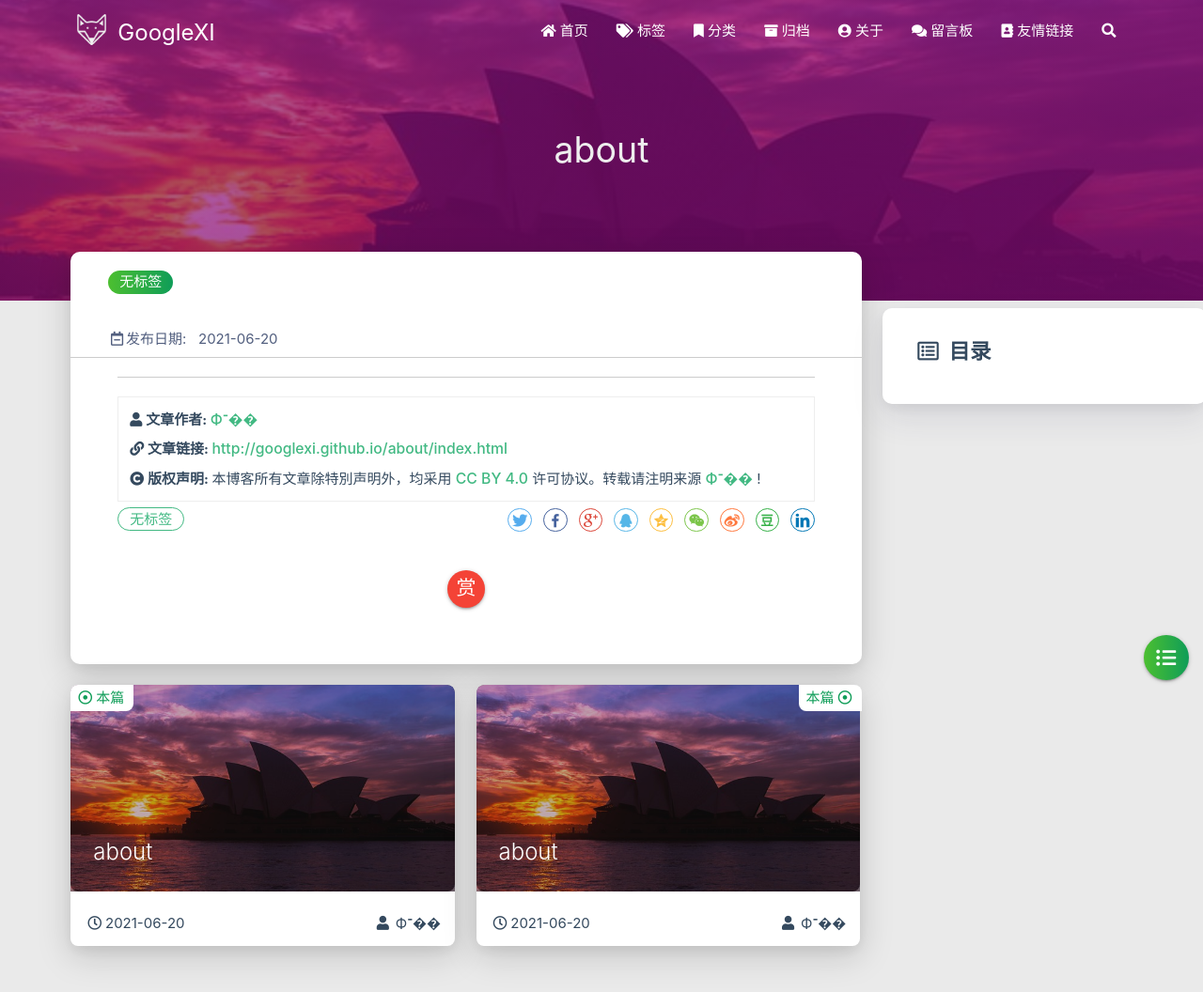
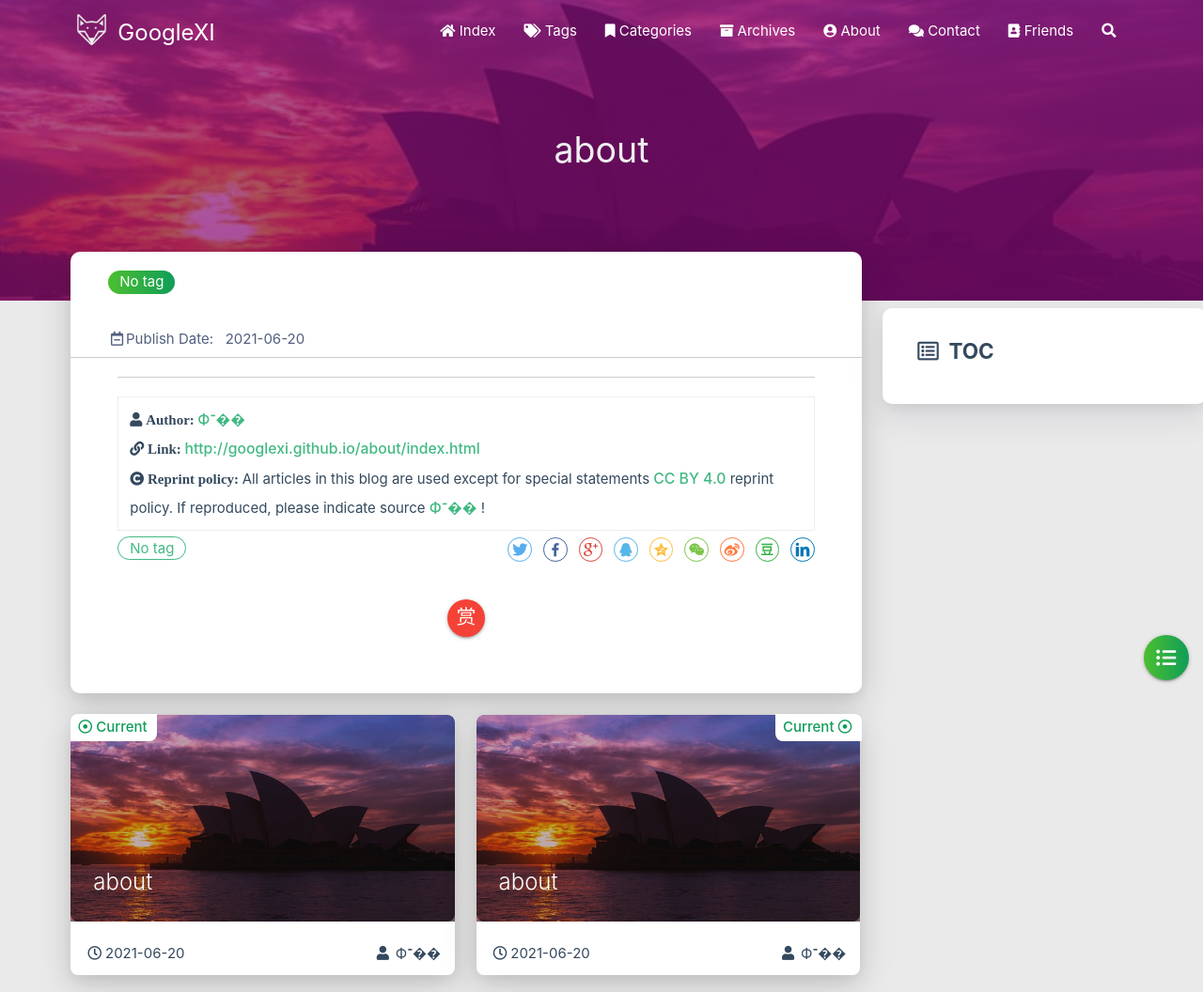
Before and after one commit to GoogleXI/GoogleXI.GitHub.io, a plain HTML site: page about/index.html in a window 1280 px wide. Shown: the top 1056 px of the page at 94% size. Drawn offline with Linux system fonts and the light colour scheme; some packages are replaced by stand-ins of ours; no server answers; a script that the page names is missing.

Commit message:
Site updated: 2021-06-20 12:31:19

```diff
--- a/about/index.html
+++ b/about/index.html
@@ -1,10 +1,10 @@
 <!DOCTYPE HTML>
-<html lang="zh-CN">
+<html lang="zh_CN">
 
 
 <head>
     <meta charset="utf-8">
-    <meta name="keywords" content="关于, HACKE">
+    <meta name="keywords" content="About, HACKE">
     <meta name="description" content="רע�ڼ����������������֪ʶ">
     <meta http-equiv="X-UA-Compatible" content="IE=edge">
     <meta name="viewport" content="width=device-width, initial-scale=1.0, user-scalable=no">
@@ -16,7 +16,7 @@
     <!-- Global site tag (gtag.js) - Google Analytics -->
 
 
-    <title>关于 | GoogleXI</title>
+    <title>About | GoogleXI</title>
     <link rel="icon" type="image/png" href="/favicon.png">
 
     <link rel="stylesheet" type="text/css" href="/libs/awesome/css/all.css">
@@ -57,7 +57,7 @@
 
       <i class="fas fa-home" style="zoom: 0.6;"></i>
 
-      <span>首页</span>
+      <span>Index</span>
     </a>
 
   </li>
@@ -68,7 +68,7 @@
 
       <i class="fas fa-tags" style="zoom: 0.6;"></i>
 
-      <span>标签</span>
+      <span>Tags</span>
     </a>
 
   </li>
@@ -79,7 +79,7 @@
 
       <i class="fas fa-bookmark" style="zoom: 0.6;"></i>
 
-      <span>分类</span>
+      <span>Categories</span>
     </a>
 
   </li>
@@ -90,7 +90,7 @@
 
       <i class="fas fa-archive" style="zoom: 0.6;"></i>
 
-      <span>归档</span>
+      <span>Archives</span>
     </a>
 
   </li>
@@ -101,7 +101,7 @@
 
       <i class="fas fa-user-circle" style="zoom: 0.6;"></i>
 
-      <span>关于</span>
+      <span>About</span>
     </a>
 
   </li>
@@ -112,7 +112,7 @@
 
       <i class="fas fa-comments" style="zoom: 0.6;"></i>
 
-      <span>留言板</span>
+      <span>Contact</span>
     </a>
 
   </li>
@@ -123,14 +123,14 @@
 
       <i class="fas fa-address-book" style="zoom: 0.6;"></i>
 
-      <span>友情链接</span>
+      <span>Friends</span>
     </a>
 
   </li>
 
   <li>
     <a href="#searchModal" class="modal-trigger waves-effect waves-light">
-      <i id="searchIcon" class="fas fa-search" title="搜索" style="zoom: 0.85;"></i>
+      <i id="searchIcon" class="fas fa-search" title="Search" style="zoom: 0.85;"></i>
     </a>
   </li>
 </ul>
@@ -160,7 +160,7 @@
 
 			    <i class="fa-fw fas fa-home"></i>
 
-			首页
+			Index
 		</a>
 
         </li>
@@ -171,7 +171,7 @@
 
 			    <i class="fa-fw fas fa-tags"></i>
 
-			标签
+			Tags
 		</a>
 
         </li>
@@ -182,7 +182,7 @@
 
 			    <i class="fa-fw fas fa-bookmark"></i>
 
-			分类
+			Categories
 		</a>
 
         </li>
@@ -193,7 +193,7 @@
 
 			    <i class="fa-fw fas fa-archive"></i>
 
-			归档
+			Archives
 		</a>
 
         </li>
@@ -204,7 +204,7 @@
 
 			    <i class="fa-fw fas fa-user-circle"></i>
 
-			关于
+			About
 		</a>
 
         </li>
@@ -215,7 +215,7 @@
 
 			    <i class="fa-fw fas fa-comments"></i>
 
-			留言板
+			Contact
 		</a>
 
         </li>
@@ -226,7 +226,7 @@
 
 			    <i class="fa-fw fas fa-address-book"></i>
 
-			友情链接
+			Friends
 		</a>
 
         </li>
@@ -430,7 +430,7 @@
                 <div class="col s7">
 
                           <div class="article-tag">
-                            <span class="chip bg-color">无标签</span>
+                            <span class="chip bg-color">No tag</span>
                           </div>
 
                 </div>
@@ -442,7 +442,7 @@
             <div class="post-info">
 
                 <div class="post-date info-break-policy">
-                    <i class="far fa-calendar-minus fa-fw"></i>发布日期:&nbsp;&nbsp;
+                    <i class="far fa-calendar-minus fa-fw"></i>Publish Date:&nbsp;&nbsp;
                     2021-06-20
                 </div>
 
@@ -476,7 +476,7 @@
             <div class="reprint__author">
                 <span class="reprint-meta" style="font-weight: bold;">
                     <i class="fas fa-user">
-                        文章作者:
+                        Author:
                     </i>
                 </span>
                 <span class="reprint-info">
@@ -486,7 +486,7 @@
             <div class="reprint__type">
                 <span class="reprint-meta" style="font-weight: bold;">
                     <i class="fas fa-link">
-                        文章链接:
+                        Link:
                     </i>
                 </span>
                 <span class="reprint-info">
@@ -496,13 +496,13 @@
             <div class="reprint__notice">
                 <span class="reprint-meta" style="font-weight: bold;">
                     <i class="fas fa-copyright">
-                        版权声明:
+                        Reprint policy:
                     </i>
                 </span>
                 <span class="reprint-info">
-                    本博客所有文章除特別声明外，均采用
+                    All articles in this blog are used except for special statements
                     <a href="https://creativecommons.org/licenses/by/4.0/deed.zh" rel="external nofollow noreferrer" target="_blank">CC BY 4.0</a>
-                    许可协议。转载请注明来源
+                    reprint policy. If reproduced, please indicate source
                     <a href="/about" target="_blank">Ф־��</a>
                     !
                 </span>
@@ -512,7 +512,7 @@
 
     <script async defer>
       document.addEventListener("copy", function (e) {
-        let toastHTML = '<span>复制成功，请遵循本文的转载规则</span><button class="btn-flat toast-action" onclick="navToReprintStatement()" style="font-size: smaller">查看</a>';
+        let toastHTML = '<span>Copied successfully, please follow the reprint policy of this article</span><button class="btn-flat toast-action" onclick="navToReprintStatement()" style="font-size: smaller">more</a>';
         M.toast({html: toastHTML})
       });
 
@@ -527,7 +527,7 @@
                 <div class="post-meta__tag-list" style="display: inline-block;">
 
                         <div class="article-tag">
-                            <span class="chip bg-color">无标签</span>
+                            <span class="chip bg-color">No tag</span>
                         </div>
 
                 </div>
@@ -699,7 +699,7 @@
 
         <div class="article col s12 m6" data-aos="fade-up" data-aos="fade-up">
             <div class="article-badge left-badge text-color">
-                <i class="far fa-dot-circle"></i>&nbsp;本篇
+                <i class="far fa-dot-circle"></i>&nbsp;Current
             </div>
             <div class="card">
                 <a href="/about/index.html">
@@ -737,7 +737,7 @@
 
         <div class="article col s12 m6" data-aos="fade-up">
             <div class="article-badge right-badge text-color">
-                本篇&nbsp;<i class="far fa-dot-circle"></i>
+                Current&nbsp;<i class="far fa-dot-circle"></i>
             </div>
             <div class="card">
                 <a href="/about/index.html">
@@ -800,7 +800,7 @@
     </div>
     <div id="toc-aside" class="expanded col l3 hide-on-med-and-down">
         <div class="toc-widget card" style="background-color: white;">
-            <div class="toc-title"><i class="far fa-list-alt"></i>&nbsp;&nbsp;目录</div>
+            <div class="toc-title"><i class="far fa-list-alt"></i>&nbsp;&nbsp;TOC</div>
             <div id="toc-content"></div>
         </div>
     </div>
@@ -974,13 +974,13 @@
 
 
                 <span id="busuanzi_container_site_pv">
-                &nbsp;|&nbsp;<i class="far fa-eye"></i>&nbsp;总访问量:&nbsp;
+                &nbsp;|&nbsp;<i class="far fa-eye"></i>&nbsp;Total visits:&nbsp;
                     <span id="busuanzi_value_site_pv" class="white-color"></span>
             </span>
 
 
                 <span id="busuanzi_container_site_uv">
-                &nbsp;|&nbsp;<i class="fas fa-users"></i>&nbsp;总访问人数:&nbsp;
+                &nbsp;|&nbsp;<i class="fas fa-users"></i>&nbsp;Total visitors:&nbsp;
                     <span id="busuanzi_value_site_uv" class="white-color"></span>
             </span>
 
@@ -1029,8 +1029,8 @@
 <div id="searchModal" class="modal">
     <div class="modal-content">
         <div class="search-header">
-            <span class="title"><i class="fas fa-search"></i>&nbsp;&nbsp;搜索</span>
-            <input type="search" id="searchInput" name="s" placeholder="请输入搜索的关键字"
+            <span class="title"><i class="fas fa-search"></i>&nbsp;&nbsp;Search</span>
+            <input type="search" id="searchInput" name="s" placeholder="Please enter a search keyword"
                    class="search-input">
         </div>
         <div id="searchResult"></div>
```
Also changed, not shown: 2021/06/19/hello-world/index.html (+32 -32 lines), archives/2021/06/index.html (+22 -22 lines), archives/2021/index.html (+22 -22 lines), archives/index.html (+22 -22 lines), categories/index.html (+34 -34 lines), index.html (+21 -21 lines), tags/index.html (+34 -34 lines).
